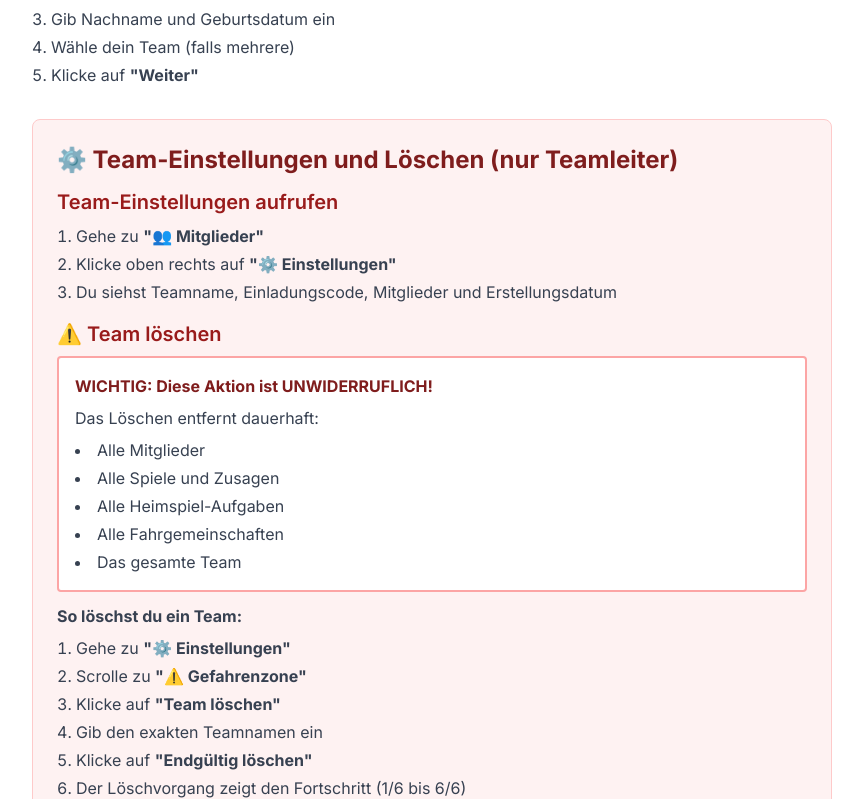
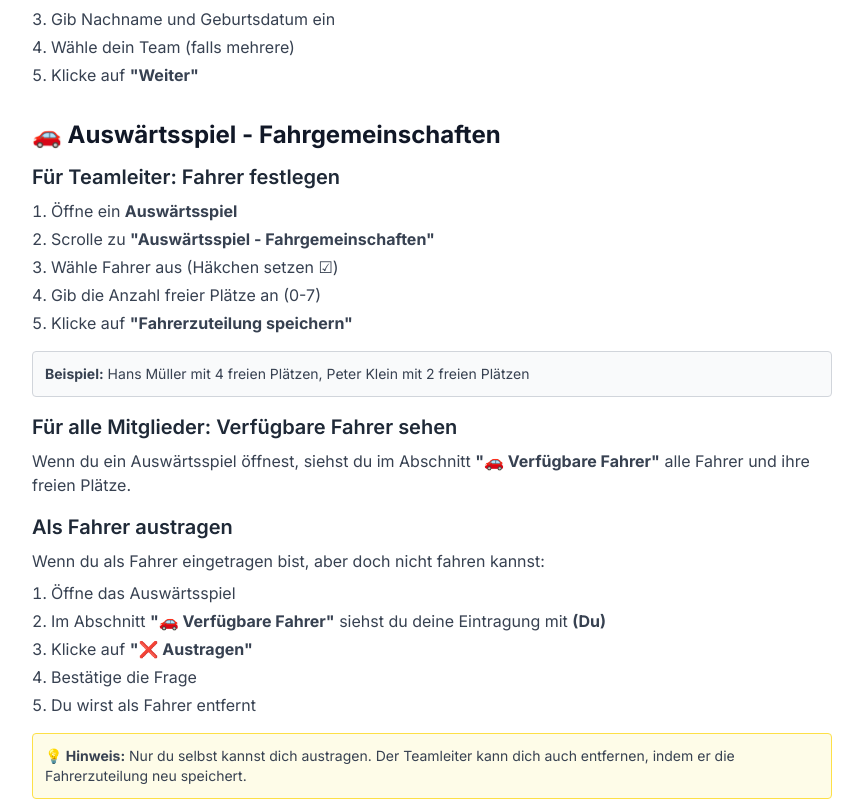
Before and after one commit to myumyu3/tennis-team-app, a Next.js app: page /anleitung in a window 1280 px wide. Shown: the part 1201-2000 px from the top of the page, without its empty margins (208-1071 px from the left). Built offline with nearby package versions, Linux system fonts and the light colour scheme; no server answers.

Commit message:
Add driver self-removal, update Anleitung, fix time field, update hero image

```diff
--- a/src/app/anleitung/page.tsx
+++ b/src/app/anleitung/page.tsx
@@ -88,6 +88,50 @@ export default function AnleitungPage() {
               <li>Wähle dein Team (falls mehrere)</li>
               <li>Klicke auf <strong>"Weiter"</strong></li>
             </ol>
+          </section>
+
+          {/* Fahrgemeinschaften */}
+          <section>
+            <h2 className="text-2xl font-bold text-gray-900 mb-3">🚗 Auswärtsspiel - Fahrgemeinschaften</h2>
+
+            <h3 className="text-xl font-semibold text-gray-800 mb-2">Für Teamleiter: Fahrer festlegen</h3>
+            <ol className="list-decimal list-inside text-gray-700 space-y-1 mb-4">
+              <li>Öffne ein <strong>Auswärtsspiel</strong></li>
+              <li>Scrolle zu <strong>"Auswärtsspiel - Fahrgemeinschaften"</strong></li>
+              <li>Wähle Fahrer aus (Häkchen setzen ☑)</li>
+              <li>Gib die Anzahl freier Plätze an (0-7)</li>
+              <li>Klicke auf <strong>"Fahrerzuteilung speichern"</strong></li>
+            </ol>
+
+            <div className="bg-gray-50 border border-gray-300 rounded p-3 mb-4">
+              <p className="text-sm text-gray-700">
+                <strong>Beispiel:</strong> Hans Müller mit 4 freien Plätzen, Peter Klein mit 2 freien Plätzen
+              </p>
+            </div>
+
+            <h3 className="text-xl font-semibold text-gray-800 mb-2">Für alle Mitglieder: Verfügbare Fahrer sehen</h3>
+            <p className="text-gray-700 mb-2">
+              Wenn du ein Auswärtsspiel öffnest, siehst du im Abschnitt <strong>"🚗 Verfügbare Fahrer"</strong> alle Fahrer und ihre freien Plätze.
+            </p>
+
+            <h3 className="text-xl font-semibold text-gray-800 mb-2 mt-4">Als Fahrer austragen</h3>
+            <p className="text-gray-700 mb-2">
+              Wenn du als Fahrer eingetragen bist, aber doch nicht fahren kannst:
+            </p>
+            <ol className="list-decimal list-inside text-gray-700 space-y-1 mb-4">
+              <li>Öffne das Auswärtsspiel</li>
+              <li>Im Abschnitt <strong>"🚗 Verfügbare Fahrer"</strong> siehst du deine Eintragung mit <strong>(Du)</strong></li>
+              <li>Klicke auf <strong>"❌ Austragen"</strong></li>
+              <li>Bestätige die Frage</li>
+              <li>Du wirst als Fahrer entfernt</li>
+            </ol>
+
+            <div className="bg-yellow-50 border border-yellow-300 rounded p-3">
+              <p className="text-sm text-gray-700">
+                <strong>💡 Hinweis:</strong> Nur du selbst kannst dich austragen.
+                Der Teamleiter kann dich auch entfernen, indem er die Fahrerzuteilung neu speichert.
+              </p>
+            </div>
           </section>
 
           {/* Team-Einstellungen und Löschen */}
--- a/src/app/matches/[id]/page.tsx
+++ b/src/app/matches/[id]/page.tsx
@@ -77,9 +77,7 @@ export default function MatchDetailPage() {
           setKommentar(teilnahme.kommentar || '');
         }
 
-        // 管理者の場合は追加データ取得
-        if (member.istAdmin) {
-          // 全メンバー取得
+        // 全メンバー取得（運転手名表示のため、全ユーザーに必要）
         const membersSnapshot = await getDocs(query(
           collection(db, 'members'),
           where('teamId', '==', team.id),
@@ -91,6 +89,32 @@ export default function MatchDetailPage() {
         } as Member));
         setMembers(membersData);
 
+        // Gastspielの場合は運転手情報を取得（全ユーザーが見られる）
+        if (!matchData.istHeimspiel) {
+          const gastQuery = query(
+            collection(db, 'gast_spiel_autos'),
+            where('teamId', '==', team.id),
+            where('spielId', '==', matchId)
+          );
+          const gastSnapshot = await getDocs(gastQuery);
+          const gastData = gastSnapshot.docs.map(doc => ({
+            id: doc.id,
+            ...doc.data()
+          } as GastSpielAuto));
+          setGastAutos(gastData);
+
+          // 既存のドライバー情報をselectedDriversにセット（管理者用）
+          if (member.istAdmin) {
+            const drivers: {[key: string]: number} = {};
+            gastData.forEach(auto => {
+              drivers[auto.fahrerId] = auto.freiePlaetze;
+            });
+            setSelectedDrivers(drivers);
+          }
+        }
+
+        // 管理者の場合は追加データ取得
+        if (member.istAdmin) {
           // 全員の回答取得
           const allTeilnahmenQuery = query(
             collection(db, 'teilnahmen'),
@@ -118,26 +142,6 @@ export default function MatchDetailPage() {
               ...doc.data()
             } as HeimSpielAufgabe));
             setHeimAufgaben(heimData);
-          } else {
-            // Gast の場合は車割り当て取得
-            const gastQuery = query(
-              collection(db, 'gast_spiel_autos'),
-              where('teamId', '==', team.id),
-              where('spielId', '==', matchId)
-            );
-            const gastSnapshot = await getDocs(gastQuery);
-            const gastData = gastSnapshot.docs.map(doc => ({
-              id: doc.id,
-              ...doc.data()
-            } as GastSpielAuto));
-            setGastAutos(gastData);
-
-            // 既存のドライバー情報をselectedDriversにセット
-            const drivers: {[key: string]: number} = {};
-            gastData.forEach(auto => {
-              drivers[auto.fahrerId] = auto.freiePlaetze;
-            });
-            setSelectedDrivers(drivers);
           }
         }
       } catch (error) {
@@ -281,6 +285,20 @@ export default function MatchDetailPage() {
       alert('Fehler beim Speichern');
     } finally {
       setIsSubmitting(false);
+    }
+  };
+
+  // Gastspiel 車管理 - 運転手自身が削除
+  const handleRemoveMyself = async (autoId: string) => {
+    if (!member || !confirm('Möchtest du dich als Fahrer austragen?')) return;
+
+    try {
+      await deleteDoc(doc(db, 'gast_spiel_autos', autoId));
+      alert('Du wurdest als Fahrer ausgetragen.');
+      window.location.reload();
+    } catch (error) {
+      console.error('Error removing driver:', error);
+      alert('Fehler beim Austragen');
     }
   };
 
@@ -568,6 +586,48 @@ export default function MatchDetailPage() {
             )}
           </div>
         )}
+
+        {/* Gastspiel: 運転手一覧（全ユーザー向け） */}
+        {!match.istHeimspiel && !member.istAdmin && gastAutos.length > 0 && (
+          <div className="card">
+            <h2 className="text-lg font-bold text-gray-900 mb-4">🚗 Verfügbare Fahrer</h2>
+
+            <div className="space-y-3">
+              {gastAutos.map(auto => {
+                const driver = members.find(m => m.id === auto.fahrerId);
+                const isMyself = member.id === auto.fahrerId;
+
+                return (
+                  <div
+                    key={auto.id}
+                    className={`border-2 rounded-lg p-4 ${isMyself ? 'bg-blue-50 border-blue-300' : 'bg-white'}`}
+                  >
+                    <div className="flex items-center justify-between">
+                      <div>
+                        <p className="font-medium text-gray-900">
+                          {driver ? `${driver.vorname} ${driver.nachname}` : 'Unbekannt'}
+                          {isMyself && <span className="ml-2 text-sm text-blue-600">(Du)</span>}
+                        </p>
+                        <p className="text-sm text-gray-600">
+                          {auto.freiePlaetze} {auto.freiePlaetze === 1 ? 'freier Platz' : 'freie Plätze'}
+                        </p>
+                      </div>
+
+                      {isMyself && (
+                        <button
+                          onClick={() => handleRemoveMyself(auto.id)}
+                          className="px-4 py-2 bg-red-100 hover:bg-red-200 text-red-700 rounded-lg text-sm font-medium"
+                        >
+                          ❌ Austragen
+                        </button>
+                      )}
+                    </div>
+                  </div>
+                );
+              })}
+            </div>
+          </div>
+        )}
       </main>
     </div>
   );
--- a/src/app/matches/manage/page.tsx
+++ b/src/app/matches/manage/page.tsx
@@ -84,7 +84,7 @@ export default function ManageMatchesPage() {
       await addDoc(collection(db, 'matches'), {
         teamId: team.id,
         datum: germanDate,
-        uhrzeit: formData.uhrzeit || undefined, // 空の場合はundefined
+        uhrzeit: formData.uhrzeit || '', // 空の場合は空文字列
         gegner: formData.gegner,
         istHeimspiel: formData.istHeimspiel,
         ort: formData.ort
@@ -121,7 +121,7 @@ export default function ManageMatchesPage() {
 
       await updateDoc(doc(db, 'matches', editingMatch.id), {
         datum: germanDate,
-        uhrzeit: formData.uhrzeit || undefined,
+        uhrzeit: formData.uhrzeit || '', // 空の場合は空文字列
         gegner: formData.gegner,
         istHeimspiel: formData.istHeimspiel,
         ort: formData.ort
```
Lines whose indentation alone changed are shown as unchanged.
